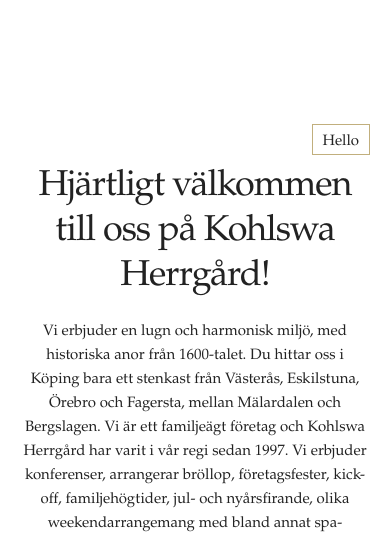
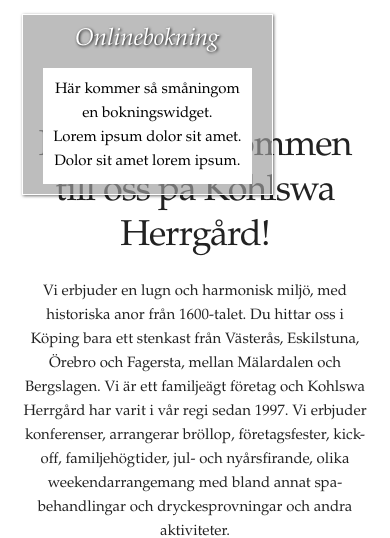
Before and after one commit to acarlsten/herrgard, a plain HTML site: page index.html in a window 390 px wide. Shown: the part 318-856 px from the top of the page. Drawn offline with Linux system fonts and the light colour scheme.

Commit message:
Added skeleton of floating booking menu. TODO: Styling, adding the actual menu, git add .! Making it responsive, appear below slider on mobile git add .!

```diff
--- a/css/custom.css
+++ b/css/custom.css
@@ -30,21 +30,35 @@
 	position: absolute;
 	display: block;
 	float: right;
-	z-index: 9999;
-	right: 0;
-	top: 130px;
+	z-index: 89;
+	right: 25%;
+	top: 2rem;
 	width: auto;
 	margin: 20px;
 	padding: 5px 10px 0 10px;
-	border: 1px solid #c1af7d;
+  color: #FFF;
+  text-shadow: 1px 1px 3px rgba(0, 0, 0, 1);
+  box-shadow: 1px 1px 3px rgba(0, 0, 0, 0.57);
+	border: 1px solid #FFF;
     background: rgb(255, 255, 255);
-    background: rgba(255, 255, 255, 0.6);
+    background: rgba(157, 157, 157, 0.67);
 	/*opacity: 0.6;*/
 	-moz-opacity: 0.6;
 	/*filter:alpha(opacity=6);*/
 	/* ---- */
 }
 
+.booking em {
+  font-size: 2.4rem;
+}
+
+.bokibok {
+  background-color: #FFF;
+  padding: 1rem;
+  margin: 1rem;
+  color: #000;
+  text-shadow: none;
+}
 /* HEADER styling */
 
 header {
--- a/index.html
+++ b/index.html
@@ -102,7 +102,10 @@
       <img class="u-full-width" src="images/splash2.png">
     </div>
     <div class="booking">
-      Hello
+      <em>Onlinebokning</em>
+        <div class="bokibok">
+        Här kommer så småningom<br>en bokningswidget.<br>Lorem ipsum dolor sit amet.<br>Dolor sit amet lorem ipsum.
+        <div>
     </div>
   </div>
 </div>
```
